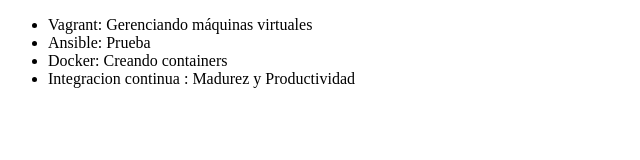
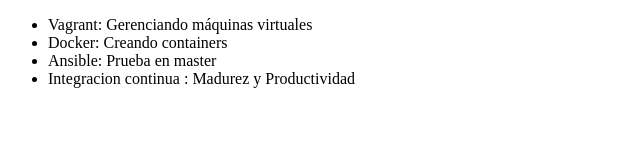
Before and after one commit to Lushunter/alura-git, a plain HTML site: page index.html in a window 1280 px wide. Shown: the whole page, without its empty margins (0-640 px from the left). Drawn offline with Linux system fonts and the light colour scheme.

Commit message:
Correcion ansible en master

```diff
--- a/index.html
+++ b/index.html
@@ -10,8 +10,8 @@
      <ul>
 
          <li> Vagrant: Gerenciando máquinas virtuales </li>
-         <li> Ansible: Prueba </li>
          <li> Docker: Creando containers </li>
+         <li> Ansible: Prueba en master </li>
          <li> Integracion continua : Madurez y Productividad </li>
      </ul>
 </body>
```
